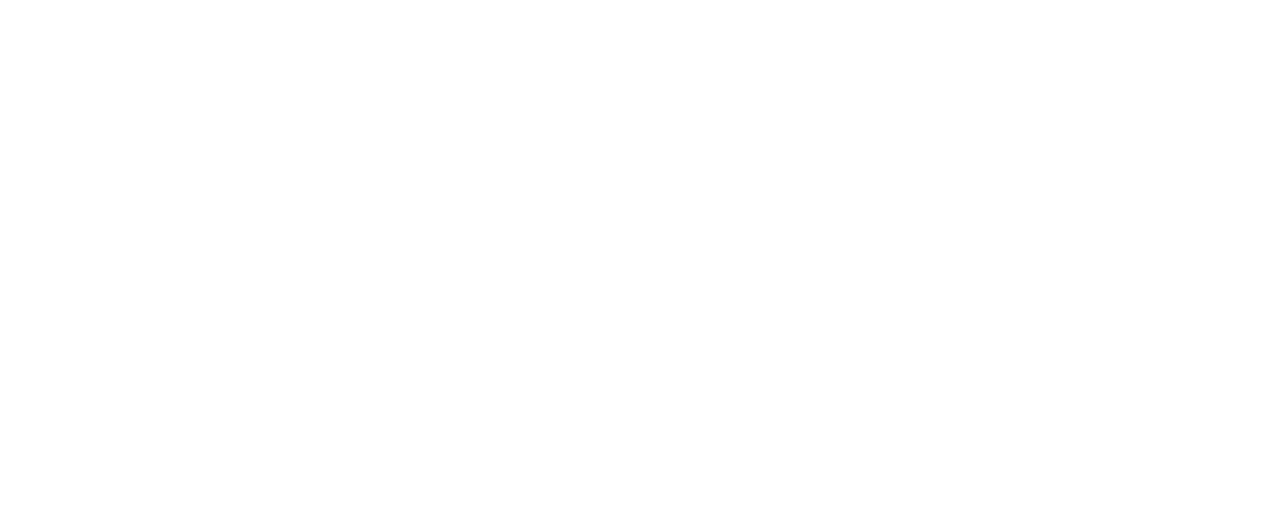
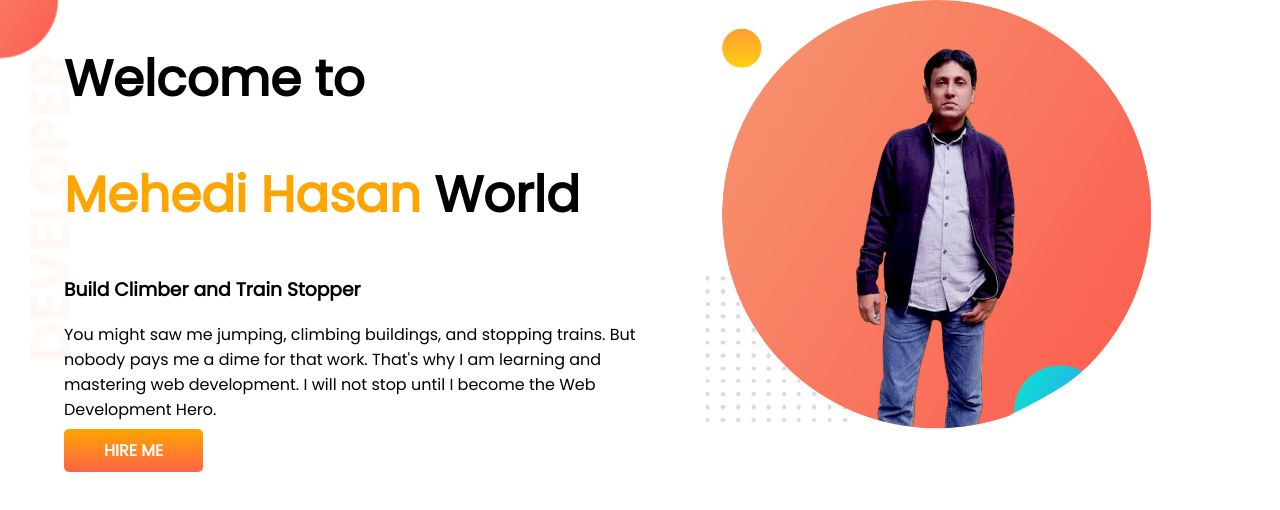
Before and after one commit to mhsujon52/developer-portfolio, a plain HTML site: page index.html in a window 1280 px wide. Drawn offline with Linux system fonts and the light colour scheme.

Commit message:
top banner added

```diff
--- a/index.html
+++ b/index.html
@@ -1,13 +1,32 @@
 <!DOCTYPE html>
 <html lang="en">
+
 <head>
     <meta charset="UTF-8">
     <meta http-equiv="X-UA-Compatible" content="IE=edge">
     <meta name="viewport" content="width=device-width, initial-scale=1.0">
     <title>Mehedi Hasan portfolio</title>
+    <link rel="preconnect" href="https://fonts.googleapis.com">
+    <link rel="preconnect" href="https://fonts.gstatic.com" crossorigin>
+    <link href="https://fonts.googleapis.com/css2?family=Poppins&display=swap" rel="stylesheet">
     <link rel="stylesheet" href="style.css">
 </head>
+
 <body>
+    <section class="top-banner">
+        <div class="half-width">
+            <h1>Welcome to</h1>
+            <h1><span class="orange-color">Mehedi Hasan</span> World</h1>
+            <h3>Build Climber and Train Stopper</h3>
+            <p>You might saw me jumping, climbing buildings, and stopping trains. But nobody pays me a dime for that
+                work.
+                That's why I am learning and mastering web development. I will not stop until I become the Web
+                Development
+                Hero.</p>
+            <a class="link-button" target="_blank" href="https://www.linkedin.com/in/seoprofessionalbd/">HIRE ME</a>
+        </div>
+        <div class="half-width"><img src="myimage/myeditedpic.png" alt=""></div>
+    </section>
+</body>
 
-</body>
 </html>
--- a/style.css
+++ b/style.css
@@ -0,0 +1,32 @@
+body{
+    font-family: 'Poppins', sans-serif;
+    margin: 0;
+}
+h1{
+    font-size: 50px;
+    }
+.orange-color{
+color: orange;
+}
+section{
+    display: flex;
+}
+.half-width{
+    width: 50%;
+    padding-left: 5%;
+}
+.half-width img{
+    width: 80%;
+}
+.link-button{
+    text-decoration: none;
+    background-image: linear-gradient(orange, tomato);
+    padding: 10px 40px;
+    color: white;
+    font-weight: 700;
+    border-radius: 5px;
+}
+.top-banner{
+    background-image: url(images/top-banner.png);
+    background-repeat: no-repeat;
+}
```
Also changed, not shown: images/dream-bg.png (added), images/exp-bg.png (added), images/jhankar.png (added), images/jhankar2.png (added), images/my-bg.png (added), images/my-bg2.png (added), images/top-banner.png (added), myimage/MehediHasan.jpg (added), myimage/mhsujon.jpg (added), myimage/myeditedpic.png (added), 7 other files.
